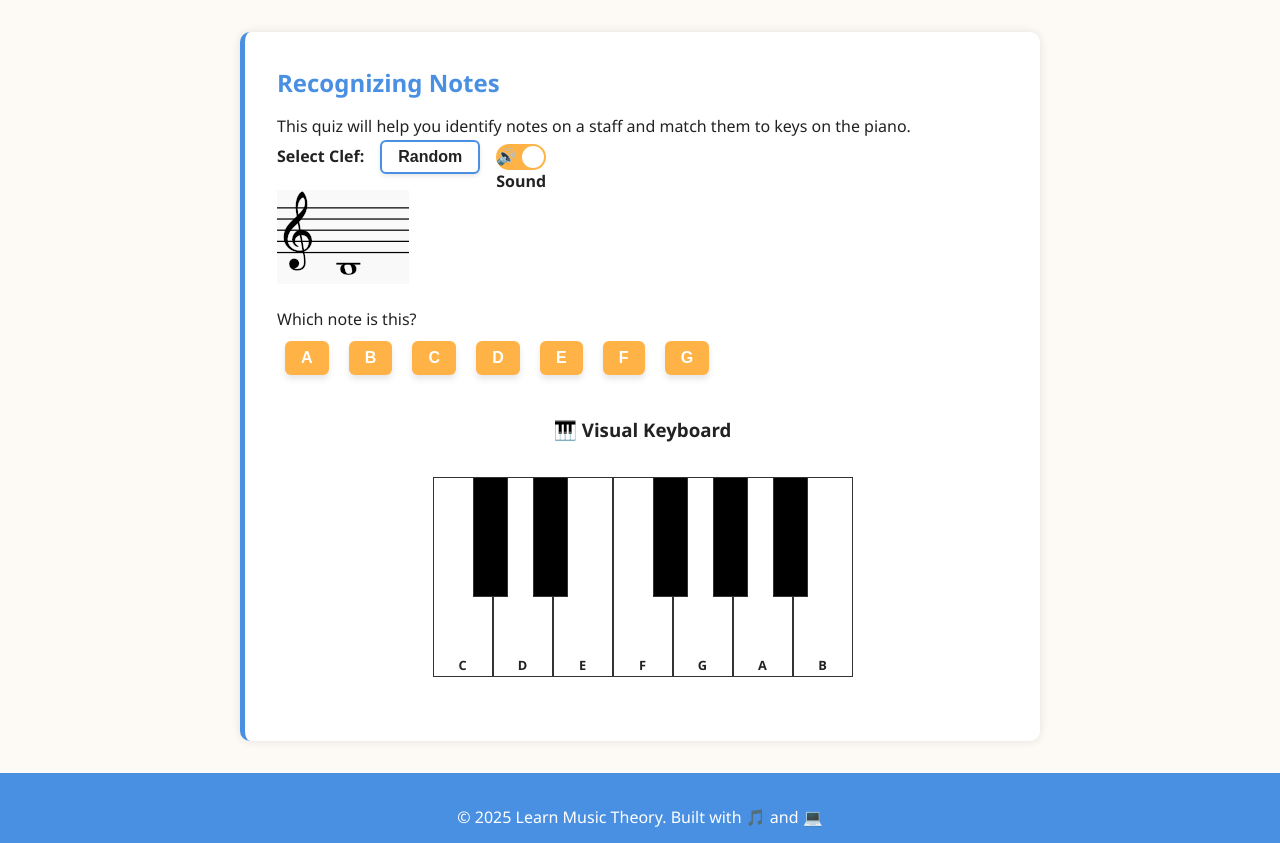
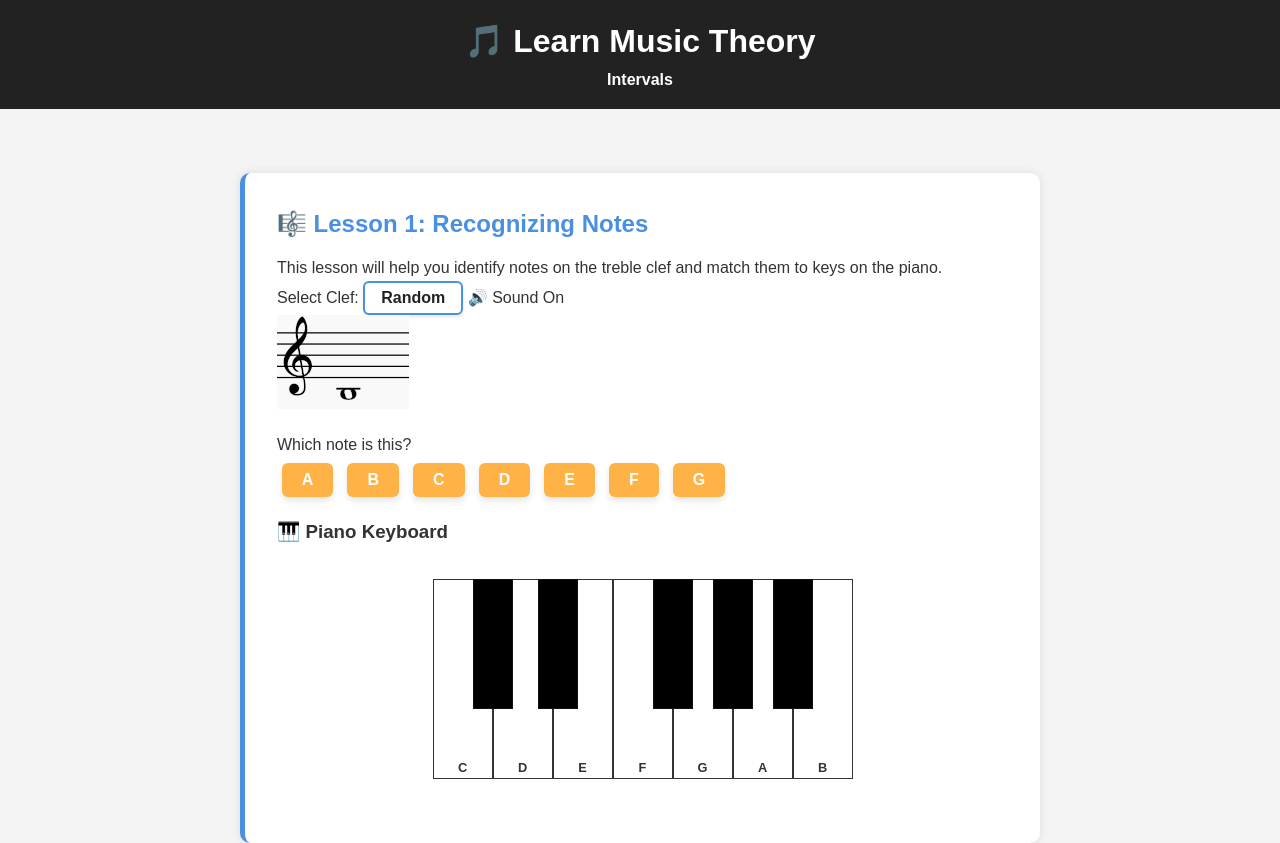
Before and after one commit to timothygal375/wdd131, a plain HTML site: page website/notes_visual/index.html in a window 1280 px wide. Shown: the top 843 px of the page. Drawn offline with nearby package versions, Linux system fonts and the light colour scheme.

Commit message:
Personal Website

```diff
--- /dev/null
+++ b/website/intervals/intervals.css
@@ -0,0 +1,67 @@
+body {
+  margin: 0;
+  padding: 0;
+  font-family: 'Segoe UI', sans-serif;
+  background: linear-gradient(to bottom, #f0f4f8, #dbe9f4);
+  min-height: 100vh;
+  display: flex;
+  justify-content: center;
+  align-items: center;
+}
+
+.container {
+  background: white;
+  padding: 2em;
+  border-radius: 16px;
+  box-shadow: 0 10px 25px rgba(0, 0, 0, 0.1);
+  text-align: center;
+  max-width: 500px;
+  width: 90%;
+}
+
+h1 {
+  margin-bottom: 1em;
+  color: #2c3e50;
+  font-size: 1.75rem;
+}
+
+button {
+  background-color: #3498db;
+  color: white;
+  border: none;
+  padding: 0.75em 1.5em;
+  margin: 0.5em;
+  border-radius: 8px;
+  font-size: 1rem;
+  cursor: pointer;
+  transition: background-color 0.2s ease;
+}
+
+button:hover {
+  background-color: #2980b9;
+}
+
+button:disabled {
+  background-color: #bdc3c7;
+  cursor: default;
+}
+
+#feedback {
+  margin-top: 1em;
+  font-weight: bold;
+  font-size: 1.2rem;
+  color: #34495e;
+}
+
+.choices {
+  display: flex;
+  flex-wrap: wrap;
+  justify-content: center;
+  margin-top: 1em;
+}
+
+.choices button {
+  flex: 1 0 45%;
+  margin: 0.5em;
+  min-width: 120px;
+}
--- a/website/notes_visual/index.html
+++ b/website/notes_visual/index.html
@@ -1,17 +1,27 @@
 <!DOCTYPE html>
 <html lang="en">
 <head>
-    <meta charset="UTF-8">
-    <meta name="viewport" content="width=device-width, initial-scale=1.0">
-    <title>Notes</title>
-    <link rel="stylesheet" href="notes.css">
+  <meta charset="UTF-8" />
+  <meta name="viewport" content="width=device-width, initial-scale=1.0" />
+  <title>Learn Music Theory</title>
+  <link rel="stylesheet" href="notes.css" />
   <script src="https://unpkg.com/tone@next"></script>
-    <script src="notes.js" defer></script>
+  <script src="notes.js"defer></script>
 </head>
 <body>
+  <header>
+    <h1>🎵 Learn Music Theory</h1>
+    <nav>
+      <ul>
+        <li><a href="intervals/index.html">Intervals</a></li>
+      </ul>
+    </nav>
+  </header>
+
+  <main>
     <section id="lesson1" class="lesson-full">
-        <h2>Recognizing Notes</h2>
-        <p>This quiz will help you identify notes on a staff and match them to keys on the piano.</p>
+  <h2>🎼 Lesson 1: Recognizing Notes</h2>
+  <p>This lesson will help you identify notes on the treble clef and match them to keys on the piano.</p>
 
   <div class="controls">
   <label for="clef-select">Select Clef:</label>
@@ -22,17 +32,15 @@
     <option value="alto">Alto</option>
   </select>
 
-          <div class="toggle-wrapper">
+  <label for="sound-toggle">
     <input type="checkbox" id="sound-toggle" checked />
-            <label for="sound-toggle" class="toggle-label">
-              <span class="toggle-text">🔊 Sound</span>
-              <span class="slider"></span>
+    🔊 Sound On
   </label>
 </div>
-        </div>
+
 
   <div class="note-display">
-          <img src="assets/treble-staff.png" alt="Note On Staff" />
+    <img src="assets/treble-staff.png" alt="Treble Clef Notes" />
     <p>Which note is this?</p>
     <div class="note-options">
       <button>A</button>
@@ -47,25 +55,36 @@
   </div>
 
   <div class="keyboard">
-          <h3>🎹 Visual Keyboard</h3>
+  <h3>🎹 Piano Keyboard</h3>
   <div class="keys">
-              <div class="key white" data-note="C4">C</div>
-              <div class="key black" data-note="C#4"></div>
-              <div class="key white" data-note="D4">D</div>
-              <div class="key black" data-note="D#4"></div>
-              <div class="key white" data-note="E4">E</div>
-              <div class="key white" data-note="F4">F</div>
-              <div class="key black" data-note="F#4"></div>
-              <div class="key white" data-note="G4">G</div>
-              <div class="key black" data-note="G#4"></div>
-              <div class="key white" data-note="A4">A</div>
-              <div class="key black" data-note="A#4"></div>
-              <div class="key white" data-note="B4">B</div>
+    <!-- White keys -->
+    <div class="key white" data-note="C">C</div>
+    <div class="key white" data-note="D">D</div>
+    <div class="key white" data-note="E">E</div>
+    <div class="key white" data-note="F">F</div>
+    <div class="key white" data-note="G">G</div>
+    <div class="key white" data-note="A">A</div>
+    <div class="key white" data-note="B">B</div>
+
+    <!-- Black keys (positioned over whites) -->
+    <div class="key black" data-note="C#"></div>
+    <div class="key black" data-note="D#"></div>
+    <div class="key black" data-note="F#"></div>
+    <div class="key black" data-note="G#"></div>
+    <div class="key black" data-note="A#"></div>
   </div>
 </div>
+
+
 </section>
+
+  </main>
+
  <footer>
   <p>&copy; 2025 Learn Music Theory. Built with 🎵 and 💻</p>
 </footer>
+
+
+  <script src="script.js"></script>
 </body>
 </html>
--- a/website/notes_visual/notes.css
+++ b/website/notes_visual/notes.css
@@ -13,6 +13,7 @@ body {
   padding-bottom: 100px;
 }
 
+/* Color Theme */
 :root {
   --primary: #4a90e2;
   --accent: #ffb347;
@@ -22,54 +23,193 @@ body {
   --note-wrong: #d32f2f;
 }
 
-header {
-  background: var(--primary);
-  color: white;
-  padding: 1.5rem 1rem;
-  text-align: center;
-  box-shadow: 0 4px 8px rgba(0,0,0,0.1);
-}
-
-header h1 {
-  font-size: 2rem;
-  margin-bottom: 0.5rem;
-}
-
-nav ul {
-  display: flex;
-  justify-content: center;
-  gap: 1.5rem;
-  list-style: none;
-}
-
-nav a {
-  color: white;
-  font-weight: bold;
-  text-decoration: none;
-  transition: color 0.3s;
-}
-
-nav a:hover {
-  color: var(--accent);
-}
-
 main {
   padding: 2rem;
   max-width: 900px;
   margin: auto;
 }
 
-.controls {
-  display: flex;
-  align-items: center;
-  gap: 1rem;
-  margin-bottom: 1rem;
-  flex-wrap: wrap;
+.lesson-preview, .lesson-full {
+  background: var(--bg-light);
+  padding: 2rem;
+  margin-bottom: 2rem;
+  border-radius: 12px;
+  box-shadow: 0 0 12px rgba(0,0,0,0.05);
+  border-left: 5px solid var(--primary);
 }
 
-.controls label {
+.lesson-preview h3,
+.lesson-full h2 {
+  margin-bottom: 0.75rem;
+  color: var(--primary);
+}
+
+
+body {
+  margin: 0;
+  font-family: Arial, sans-serif;
+  background: #f4f4f4;
+  color: #333;
+}
+
+header {
+  background: #222;
+  color: white;
+  padding: 1rem;
+  text-align: center;
+}
+
+nav ul {
+  list-style: none;
+  padding: 0;
+  display: flex;
+  justify-content: center;
+  gap: 1.5rem;
+}
+
+nav a {
+  color: white;
+  text-decoration: none;
   font-weight: bold;
 }
+
+.hero {
+  text-align: center;
+  padding: 2rem;
+  background: #fff;
+}
+
+.lesson-preview {
+  padding: 1.5rem;
+  background: white;
+  margin: 1rem auto;
+  max-width: 800px;
+  border-left: 5px solid #4caf50;
+}
+
+footer {
+  text-align: center;
+  padding: 2rem;
+  background: var(--primary);
+  color: white;
+  position: relative;
+  bottom: 0;
+  width: 100%;
+}
+
+.lesson-full {
+  background: #fff;
+  padding: 2rem;
+  max-width: 800px;
+  margin: 2rem auto;
+  border-radius: 10px;
+  box-shadow: 0 0 10px rgba(0,0,0,0.1);
+}
+
+.note-display img {
+  max-width: 100%;
+  margin-bottom: 1rem;
+}
+
+.note-options button {
+  margin: 0.5rem;
+  padding: 0.5rem 1rem;
+  font-size: 1rem;
+}
+
+.note-options button,
+#play-note {
+  background-color: var(--accent);
+  color: #fff;
+  border: none;
+  border-radius: 6px;
+  padding: 0.5rem 1.25rem;
+  margin: 0.3rem;
+  font-size: 1rem;
+  font-weight: bold;
+  cursor: pointer;
+  box-shadow: 0 4px 6px rgba(0,0,0,0.1);
+  transition: background 0.2s, transform 0.1s;
+}
+
+.note-options button:hover,
+#play-note:hover {
+  background-color: #ffa726;
+  transform: translateY(-2px);
+}
+
+#feedback {
+  margin-top: 1rem;
+  font-weight: bold;
+  font-size: 1.2rem;
+  color: var(--note-wrong);
+  transition: color 0.3s;
+}
+
+.correct {
+  color: var(--note-correct);
+}
+
+.wrong {
+  color: var(--note-wrong);
+}
+
+
+.keys {
+  position: relative;
+  display: flex;
+  height: 200px;
+  width: 420px;
+  margin: 2rem auto;
+}
+
+.key {
+  display: flex;
+  justify-content: center;
+  align-items: flex-end;
+  font-size: 0.8rem;
+  font-weight: bold;
+  cursor: pointer;
+  user-select: none;
+  transition: background 0.1s;
+  position: relative;
+  z-index: 1;
+}
+
+/* White keys */
+.key.white {
+  width: 60px;
+  height: 200px;
+  background: white;
+  border: 1px solid #333;
+  z-index: 1;
+}
+
+.key.white:hover {
+  background: #eee;
+}
+
+/* Black keys */
+.key.black {
+  width: 40px;
+  height: 130px;
+  background: black;
+  border: 1px solid #111;
+  position: absolute;
+  top: 0;
+  z-index: 2;
+}
+
+.key.black:hover {
+  background: #444;
+}
+
+/* Precise black key positions */
+.key.black[data-note="C#"] { left: 40px; }
+.key.black[data-note="D#"] { left: 105px; }
+.key.black[data-note="F#"] { left: 220px; }
+.key.black[data-note="G#"] { left: 280px; }
+.key.black[data-note="A#"] { left: 340px; }
 
 select#clef-select {
   background-color: var(--bg-light);
@@ -119,8 +259,11 @@ select#clef-select:focus {
   transition: transform 0.2s;
 }
 
+/* Hide the checkbox itself */
 #sound-toggle {
-  display: none;
+  opacity: 0;  /* Makes the checkbox invisible but still clickable */
+  position: absolute;  /* Position it outside of the visible layout */
+  pointer-events: all; /* Ensures it can still be interacted with */
 }
 
 #sound-toggle:checked + .toggle-label {
@@ -136,146 +279,3 @@ select#clef-select:focus {
   font-weight: bold;
   font-size: 1rem;
 }
-
-
-.lesson-preview, .lesson-full {
-  background: var(--bg-light);
-  padding: 2rem;
-  margin-bottom: 2rem;
-  border-radius: 12px;
-  box-shadow: 0 0 12px rgba(0,0,0,0.05);
-  border-left: 5px solid var(--primary);
-}
-
-.lesson-preview h3,
-.lesson-full h2 {
-  margin-bottom: 0.75rem;
-  color: var(--primary);
-}
-
-.note-options button,
-#play-note {
-  background-color: var(--accent);
-  color: #fff;
-  border: none;
-  border-radius: 6px;
-  padding: 0.5rem 1.25rem;
-  margin: 0.3rem;
-  font-size: 1rem;
-  font-weight: bold;
-  cursor: pointer;
-  box-shadow: 0 4px 6px rgba(0,0,0,0.1);
-  transition: background 0.2s, transform 0.1s;
-}
-
-.note-options button:hover,
-#play-note:hover {
-  background-color: #ffa726;
-  transform: translateY(-2px);
-}
-
-#feedback {
-  margin-top: 1rem;
-  font-weight: bold;
-  font-size: 1.2rem;
-  color: var(--note-wrong);
-  transition: color 0.3s;
-}
-
-.correct {
-  color: var(--note-correct);
-}
-
-.wrong {
-  color: var(--note-wrong);
-}
-
-.lesson-full {
-    background: #fff;
-    padding: 2rem;
-    max-width: 800px;
-    margin: 2rem auto;
-    border-radius: 10px;
-    box-shadow: 0 0 10px rgba(0,0,0,0.1);
-  }
-
-  .note-display img {
-    max-width: 100%;
-    margin-bottom: 1rem;
-  }
-
-  .note-options button {
-    margin: 0.5rem;
-    padding: 0.5rem 1rem;
-    font-size: 1rem;
-  }
-
-  #feedback {
-    margin-top: 1rem;
-    font-weight: bold;
-  }
-
-  .keyboard {
-    margin-top: 2rem;
-    text-align: center;
-  }
-
-.keys {
-  position: relative;
-  display: flex;
-  height: 200px;
-  margin: 2rem auto;
-  width: max-content;
-}
-
-.key {
-  display: flex;
-  justify-content: center;
-  align-items: flex-end;
-  font-size: 0.8rem;
-  font-weight: bold;
-  cursor: pointer;
-  border: 1px solid #333;
-  user-select: none;
-  transition: background 0.1s;
-}
-
-.white {
-  width: 60px;
-  height: 200px;
-  background: white;
-  z-index: 1;
-}
-
-.white:hover {
-  background: #f0f0f0;
-}
-
-.black {
-  width: 35px;
-  height: 120px;
-  background: black;
-  position: absolute;
-  margin-left: -20px;
-  z-index: 2;
-}
-
-.black:hover {
-  background: #333;
-}
-
-.key.black[data-note="C#4"] { left: 60px; }
-.key.black[data-note="D#4"] { left: 120px; }
-.key.black[data-note="F#4"] { left: 240px; }
-.key.black[data-note="G#4"] { left: 300px; }
-.key.black[data-note="A#4"] { left: 360px; }
-
-footer {
-  text-align: center;
-  padding: 2rem;
-  background: var(--primary);
-  color: white;
-  position: relative;
-  bottom: 0;
-  width: 100%;
-}
--- a/website/styles.css
+++ b/website/styles.css
@@ -23,6 +23,18 @@ header h1 {
     margin: 0;
 }
 
+.logo {
+    display: flex;
+    align-items: center;
+    justify-content: center;
+    gap: 1rem;
+}
+
+.logo-img {
+    width: 50px;
+    height: auto;
+}
+
 nav ul {
     list-style: none;
     display: flex;
@@ -35,17 +47,21 @@ nav ul li {
 }
 
 nav ul li a {
-    color: white;
+    color: #fff;
     text-decoration: none;
     font-size: 1.2rem;
-    transition: color 0.3s;
+    font-weight: bold;
+    padding: 0.5rem 1rem;
+    border-radius: 4px;
+    transition: all 0.3s ease;
 }
 
 nav ul li a:hover {
-    color: #ffb347;
+    background-color: #ffb347;
+    color: #333;
+    box-shadow: 0 4px 8px rgba(0, 0, 0, 0.2);
 }
 
-/* Main content styles */
 main {
     padding: 2rem 1rem;
     max-width: 1200px;
@@ -81,7 +97,6 @@ section ul li a:hover {
     color: #4a90e2;
 }
 
-/* Footer styles */
 footer {
     background-color: #333;
     color: white;
```
Also changed, not shown: website/index.html (+4 -3 lines), website/intervals/index.html (added, +23 -0 lines), website/intervals/intervals.js (added, +110 -0 lines), website/notes_visual/notes.js (+7 -9 lines), 1 other file. Lines whose indentation alone changed are shown as unchanged.
